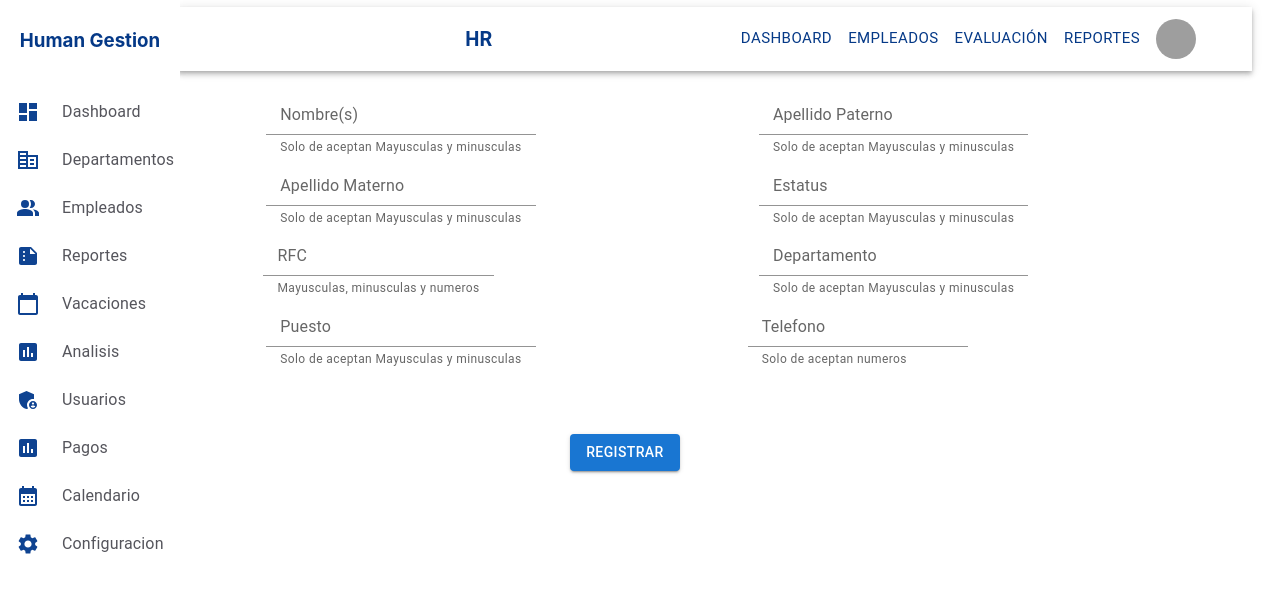
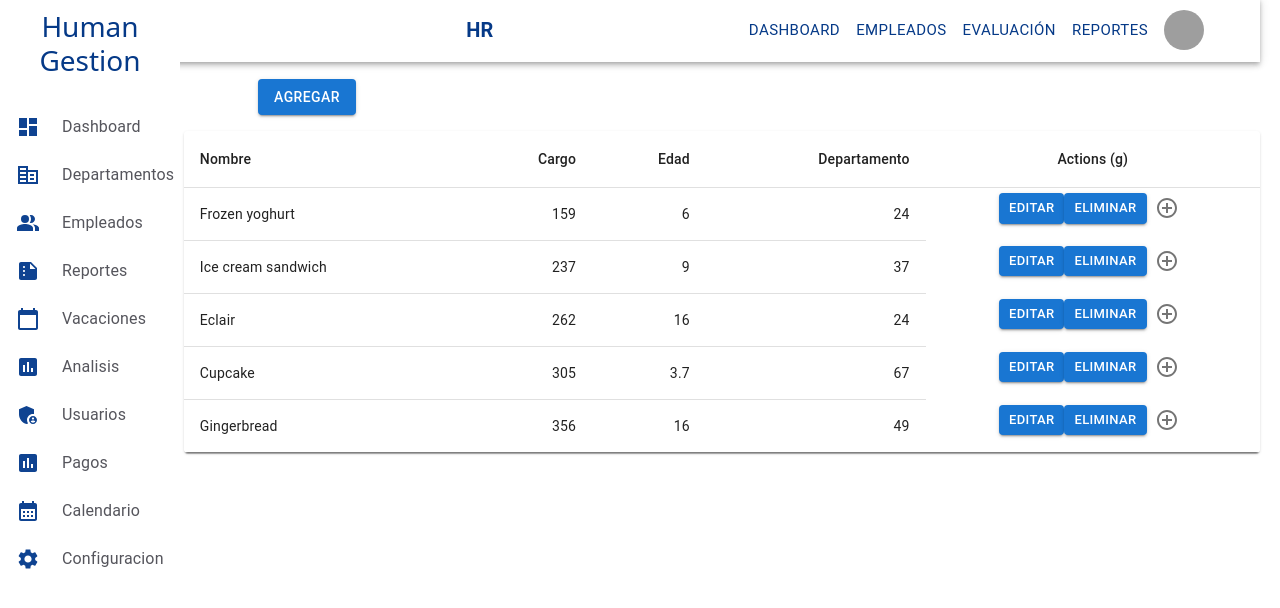
Before and after one commit to UrielHernand/Human-v1, a React (Vite) app: page /empleados in a window 1280 px wide. Shown: the top 608 px of the page. Built offline with nearby package versions, Linux system fonts and the light colour scheme; grey boxes are pictures that could not be loaded.

Commit message:
Añadido

```diff
--- a/package.json
+++ b/package.json
@@ -15,13 +15,15 @@
     "@mui/icons-material": "^5.14.16",
     "@mui/material": "^5.14.17",
     "@reduxjs/toolkit": "^1.9.7",
+    "bootstrap": "^5.3.2",
     "chart.js": "^4.4.0",
     "react": "^18.2.0",
     "react-chartjs-2": "^5.2.0",
     "react-dom": "^18.2.0",
     "react-redux": "^8.1.3",
     "react-router-dom": "^6.17.0",
-    "react-to-print": "^2.14.15"
+    "react-to-print": "^2.14.15",
+    "reactstrap": "^9.2.1"
   },
   "devDependencies": {
     "@types/react": "^18.2.15",
--- a/src/Pages/Admin/Admin.jsx
+++ b/src/Pages/Admin/Admin.jsx
@@ -6,8 +6,7 @@ import { AdminRoutesSidebar } from "./AdminRoutesSidebar";
 import Dashboard from "./Dashboard/Dashboard";
 import Departamentos from "./Departamentos/Departamentos";
 import Reportes from "./Reportes/Reportes";
-
-import RegistroEmpleados from "./RegistroEmpleados/RegitroEmpleados";
+import Empleados from "./Empleados/Empleados";
 
 export default function Admin() {
   return (
@@ -19,7 +18,7 @@ export default function Admin() {
             <Route path={AdminRoutes.DASHBOARD} element={<Dashboard></Dashboard> }/>
             <Route path={`${AdminRoutes.ADMIN}/*`} element={<h1>Human Gestion </h1> } ></Route>
             <Route path="*" element={<Navigate to={AdminRoutes.DASHBOARD}/>}/>
-            <Route path={AdminRoutes.EMPLEADOS} element={<RegistroEmpleados></RegistroEmpleados> }/>
+            <Route path={AdminRoutes.EMPLEADOS} element={<Empleados></Empleados>}/>
             {/* <Route path={AdminRoutes.REGISTROEMPLEADOS} element={<RegistroEmpleados></RegistroEmpleados> }/> */}
             <Route path={AdminRoutes.DEPARTAMENTOS} element={<Departamentos></Departamentos> }/>
             <Route path={AdminRoutes.REPORTES} element={<Reportes></Reportes> }/>
--- a/src/Pages/Admin/Departamentos/Departamentos.jsx
+++ b/src/Pages/Admin/Departamentos/Departamentos.jsx
@@ -30,10 +30,6 @@ import FormDepartamentos from "../../../Components/Departamentos/FormDepartament
 
 import { getDepartaments } from "../../../Services/Departaments";
 import AlertConfirmation from "../../../Components/Alerts/AlertConfirmation";
-
-
-
-
 
 const Departamentos = () => {
   const [isEditing, setIsEditing] = useState(false);
--- a/src/Pages/Admin/Empleados/Empleados.jsx
+++ b/src/Pages/Admin/Empleados/Empleados.jsx
@@ -10,6 +10,13 @@ import createData from "../../../Redux/states/Empleados"
 import './Empleados.css'
 import ControlPointIcon from '@mui/icons-material/ControlPoint';
 import IconButton from '@mui/material/IconButton';
+import React, {useState, useEffect} from 'react';
+import {Modal, ModalBody, ModalFooter,ModalHeader} from 'reactstrap';
+import 'bootstrap/dist/css/bootstrap.min.css';
+import { Container, FormControl,InputLabel, Input, FormHelperText,
+
+  Grid
+} from "@mui/material";
 
 function Empleados(){
 
@@ -20,10 +27,27 @@ function Empleados(){
         createData('Cupcake', 305, 3.7, 67, 4.3),
         createData('Gingerbread', 356, 16.0, 49, 3.9),
       ];
+
+     const[modalAgregar, setModalAgregar]=useState(false);
+    // const[modalEliminar, setModalEliminar]=useState(false);
+    const agregarEmpleado=async()=>
+    {
+      abrircerrarModalAgregar();
+    }
+
+
+    const abrircerrarModalAgregar=()=>{
+      setModalAgregar(!modalAgregar);
+    }
+
+    const seleccionarGestor=()=>{
+      abrircerrarModalAgregar();
+    }
+
     return (
       <div>
         <div className='button'>
-            <Button variant="contained">Agregar</Button>
+            <Button variant="contained" onClick={()=>seleccionarGestor()}>Agregar</Button>
         </div>
         <div className='table'>
         <TableContainer component={Paper}>
@@ -60,6 +84,82 @@ function Empleados(){
         </TableBody>
       </Table>
     </TableContainer>
+
+    <Modal isOpen={modalAgregar}>
+      <ModalHeader>Agregar Empleado</ModalHeader>
+      <ModalBody>
+      <div>
+            <Grid container spacing={2}>
+                <Grid item xs={6} md={5.5}>
+                    <FormControl>
+                        <InputLabel>Nombre(s)</InputLabel>
+                        <Input id="nombre" type="nombre"/>
+                        <FormHelperText id="nombre">Solo de aceptan Mayusculas y minusculas</FormHelperText>
+                    </FormControl>
+                </Grid>
+                <Grid item xs={6} md={6}>
+                    <FormControl>
+                        <InputLabel>Apellido Paterno</InputLabel>
+                        <Input id="paterno" type="paterno"/>
+                        <FormHelperText id="paterno">Solo de aceptan Mayusculas y minusculas</FormHelperText>
+                    </FormControl>
+                </Grid>
+                <Grid item xs={6} md={5.5}>
+                    <FormControl>
+                        <InputLabel>Apellido Materno</InputLabel>
+                        <Input id="maternio" type="materno"/>
+                        <FormHelperText id="nombre">Solo de aceptan Mayusculas y minusculas</FormHelperText>
+                    </FormControl>
+                </Grid>
+                <Grid item xs={6} md={6}>
+                    <FormControl>
+                        <InputLabel>Estatus</InputLabel>
+                        <Input id="estatus" type="estatus"/>
+                        <FormHelperText id="estatus">Solo de aceptan Mayusculas y minusculas</FormHelperText>
+                    </FormControl>
+                </Grid>
+                <Grid item xs={6} md={5.5}>
+                    <FormControl>
+                        <InputLabel>RFC</InputLabel>
+                        <Input id="rfc" type="rfc"/>
+                        <FormHelperText id="rfc">Mayusculas, minusculas y numeros</FormHelperText>
+                    </FormControl>
+                </Grid>
+                <Grid item xs={6} md={6}>
+                    <FormControl>
+                        <InputLabel>Departamento</InputLabel>
+                        <Input id="departamento" type="departamento"/>
+                        <FormHelperText id="departamento">Solo de aceptan Mayusculas y minusculas</FormHelperText>
+                    </FormControl>
+                </Grid>
+                <Grid item xs={6} md={5.5}>
+                    <FormControl>
+                        <InputLabel>Puesto</InputLabel>
+                        <Input id="puesto" type="puesto"/>
+                        <FormHelperText id="puesto">Solo de aceptan Mayusculas y minusculas</FormHelperText>
+                    </FormControl>
+                </Grid>
+                <Grid item xs={6} md={6}>
+                    <FormControl>
+                        <InputLabel>Telefono</InputLabel>
+                        <Input id="telefono" type="telefono"/>
+                        <FormHelperText id="nombre">Solo de aceptan numeros</FormHelperText>
+                    </FormControl>
+                </Grid>
+                <Grid item xs={6} md={5.5}>
+                    <Button variant="contained" color="primary">
+                        Registrar
+                    </Button>
+                </Grid>
+                <Grid item xs={6} md={6}>
+                    <Button variant="contained" color="error" onClick={()=>abrircerrarModalAgregar()}>
+                        Cancelar
+                    </Button>
+                </Grid>
+            </Grid>
+    </div>
+      </ModalBody>
+    </Modal>
         </div>
     </div>
     )
--- a/src/Pages/Admin/RegistroEmpleados/RegitroEmpleados.jsx
+++ /dev/null
@@ -1,77 +0,0 @@
-import { Container, FormControl,InputLabel, Input, FormHelperText,
-        Button,
-        Grid
-} from "@mui/material";
-
-function RegistroEmpleados(){
-return(
-    <div>
-            <Grid container>
-                <Grid item md={5}>
-                    <FormControl>
-                        <InputLabel>Nombre(s)</InputLabel>
-                        <Input id="nombre" type="nombre"/>
-                        <FormHelperText id="nombre">Solo de aceptan Mayusculas y minusculas</FormHelperText>
-                    </FormControl>
-                </Grid>
-                <Grid item md={6}>
-                    <FormControl>
-                        <InputLabel>Apellido Paterno</InputLabel>
-                        <Input id="paterno" type="paterno"/>
-                        <FormHelperText id="paterno">Solo de aceptan Mayusculas y minusculas</FormHelperText>
-                    </FormControl>
-                </Grid>
-                <Grid item md={5}>
-                    <FormControl>
-                        <InputLabel>Apellido Materno</InputLabel>
-                        <Input id="maternio" type="materno"/>
-                        <FormHelperText id="nombre">Solo de aceptan Mayusculas y minusculas</FormHelperText>
-                    </FormControl>
-                </Grid>
-                <Grid item md={6}>
-                    <FormControl>
-                        <InputLabel>Estatus</InputLabel>
-                        <Input id="estatus" type="estatus"/>
-                        <FormHelperText id="estatus">Solo de aceptan Mayusculas y minusculas</FormHelperText>
-                    </FormControl>
-                </Grid>
-                <Grid item md={4.5}>
-                    <FormControl>
-                        <InputLabel>RFC</InputLabel>
-                        <Input id="rfc" type="rfc"/>
-                        <FormHelperText id="rfc">Mayusculas, minusculas y numeros</FormHelperText>
-                    </FormControl>
-                </Grid>
-                <Grid item md={7}>
-                    <FormControl>
-                        <InputLabel>Departamento</InputLabel>
-                        <Input id="departamento" type="departamento"/>
-                        <FormHelperText id="departamento">Solo de aceptan Mayusculas y minusculas</FormHelperText>
-                    </FormControl>
-                </Grid>
-                <Grid item md={5}>
-                    <FormControl>
-                        <InputLabel>Puesto</InputLabel>
-                        <Input id="puesto" type="puesto"/>
-                        <FormHelperText id="puesto">Solo de aceptan Mayusculas y minusculas</FormHelperText>
-                    </FormControl>
-                </Grid>
-                <Grid item md={5.2}>
-                    <FormControl>
-                        <InputLabel>Telefono</InputLabel>
-                        <Input id="telefono" type="telefono"/>
-                        <FormHelperText id="nombre">Solo de aceptan numeros</FormHelperText>
-                    </FormControl>
-                </Grid>
-                <Grid item md={10} paddingTop={8}>
-                    <Button variant="contained" color="primary">
-                        Registrar
-                    </Button>
-                </Grid>
-            </Grid>
-    </div>
-)
-
-};
-
-export default RegistroEmpleados;
--- a/src/Pages/Admin/RegistroEmpleados/index.js
+++ /dev/null
@@ -1 +0,0 @@
-export { default as RegistroEmpleados } from './RegitroEmpleados';
```
Also changed, not shown: 1 other file (tests, documents, lock files or other folders).
